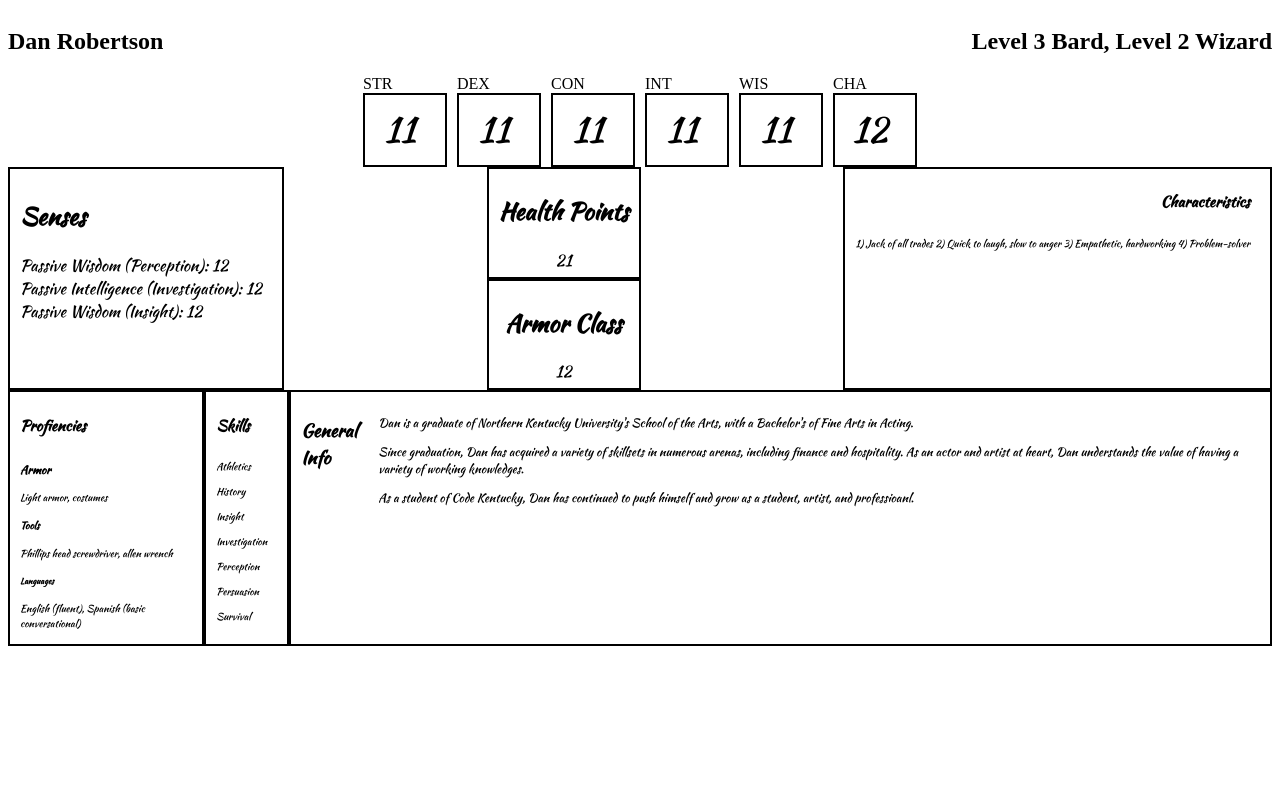
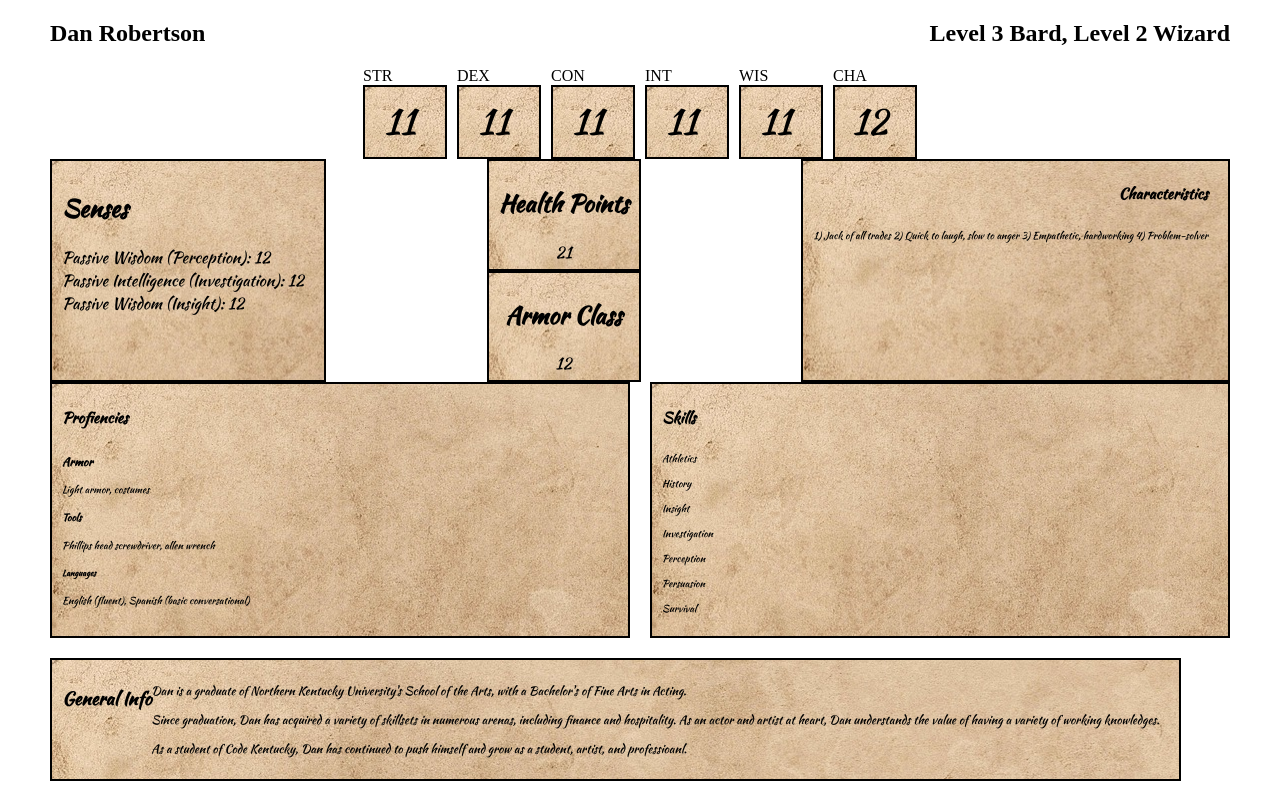
Before and after one commit to dan-robertson513/cdky-project-dr, a plain HTML site: page index.html in a window 1280 px wide. Drawn offline with Linux system fonts and the light colour scheme.

Commit message:
Continued refactoring html and css, updated and added media queries, added further css styling.

```diff
--- a/index.html
+++ b/index.html
@@ -13,6 +13,7 @@
 <body>
     <header></header>
     <main>
+        <div class="page-container">
             <section>
                 <div class="hero">
                     <h1>Dan Robertson</h1>
@@ -23,54 +24,55 @@
                 <div class="stats-container">
                     <div class="stat-item">
                         <span class="stat-item-label"> STR</span>
-                    <div class="stat-item-container">11</div>
+                        <div class="stat-item-container parchment">11</div>
                     </div>
                     <div class="stat-item">
                         <span class="stat-item-label">DEX</span>
-                    <div class="stat-item-container">11</div>
+                        <div class="stat-item-container parchment">11</div>
                     </div>
                     <div class="stat-item">
                         <span class="stat-item-label"> CON</span>
-                    <div class="stat-item-container">11</div>
+                        <div class="stat-item-container parchment">11</div>
                     </div>
                     <div class="stat-item">
                         <span class="stat-item-label"> INT</span>
-                    <div class="stat-item-container">11</div>
+                        <div class="stat-item-container parchment">11</div>
                     </div>
                     <div class="stat-item">
                         <span class="stat-item-label"> WIS</span>
-                    <div class="stat-item-container">11</div>
+                        <div class="stat-item-container parchment">11</div>
                     </div>
                     <div class="stat-item">
                         <span class="stat-item-label"> CHA</span>
-                    <div class="stat-item-container">12</div>
+                        <div class="stat-item-container parchment">12</div>
                     </div>
             </section>
             <section class="basics">
-            <div class="senses-container">
+                <div class="senses-container parchment">
                     <h2 class="senses-container-label">Senses</h2>
                     <div class="senses-container-info"> Passive Wisdom (Perception): 12 </div>
                     <div class="senses-container-info"> Passive Intelligence (Investigation): 12 </div>
                     <div class="senses-container-info"> Passive Wisdom (Insight): 12 </div>
                 </div>
-            <div class="hp-ac-container">
+                <div class="hp-ac-container parchment">
                     <div class="health-points-container">
                         <h2 class="health-points-label"> Health Points</h2>
                         <div class="health-points-item"> 21</div>
                     </div>
-                <div class="armor-class-container">
+                    <div class="armor-class-container parchment">
                         <h2 class="armor-class-label"> Armor Class</h2>
                         <div class="armor-class-item"> 12</div>
                     </div>
                 </div>
-            <div class="characteristics-descrip-container">
+                <div class="characteristics-descrip-container parchment">
                     <h2 class="characteristics-descrip-label">Characteristics</h2>
                     <div class="characteristics-descrip-item">
-                    <p>1) Jack of all trades 2) Quick to laugh, slow to anger 3) Empathetic, hardworking 4) Problem-solver</p>
+                        <p>1) Jack of all trades 2) Quick to laugh, slow to anger 3) Empathetic, hardworking 4)
+                            Problem-solver</p>
                     </div>
             </section>
             <section class="specifics">
-            <div class="profiencies-container">
+                <div class="profiencies-container parchment">
                     <h2 class="profiencies-label"> Profiencies</h2>
                     <div class="profiencies-item">
                         <h3>Armor</h3>
@@ -82,7 +84,7 @@
                     </div>
 
                 </div>
-            <div class="skills-container">
+                <div class="skills-container parchment">
                     <h2 class="skills-label"> Skills</h2>
                     <div class="skills-items">
                         <p> Athletics</p>
@@ -95,15 +97,20 @@
                     </div>
 
                 </div>
-            <div class="general-info-container">
+                <div class="general-info-container parchment">
                     <h2 class="general-info-label"> General Info</h2>
                     <div class="general-info-items">
-                    <p> Dan is a graduate of Northern Kentucky University's School of the Arts, with a Bachelor's of Fine Arts in Acting.</p>
-                    <p> Since graduation, Dan has acquired a variety of skillsets in numerous arenas, including finance and hospitality. As an actor and artist at heart, Dan understands the value of having a variety of working knowledges.</p>
-                    <p> As a student of Code Kentucky, Dan has continued to push himself and grow as a student, artist, and professioanl.</p>
+                        <p> Dan is a graduate of Northern Kentucky University's School of the Arts, with a Bachelor's of
+                            Fine Arts in Acting.</p>
+                        <p> Since graduation, Dan has acquired a variety of skillsets in numerous arenas, including
+                            finance and hospitality. As an actor and artist at heart, Dan understands the value of
+                            having a variety of working knowledges.</p>
+                        <p> As a student of Code Kentucky, Dan has continued to push himself and grow as a student,
+                            artist, and professioanl.</p>
 
                     </div>
             </section>
+        </div>
     </main>
 </body>
 
--- a/main.css
+++ b/main.css
@@ -1,3 +1,13 @@
+.page-container {
+    padding: 0px 20px 0px 20px;
+}
+
+body {
+    margin: 0;
+}
+.parchment  {
+    background-image: url(parchment.jpeg);
+}
 .stat-item-container {
     font-size: 35px;
     font-family: 'Kaushan Script', cursive;
@@ -9,6 +19,7 @@
     align-items: center;
     padding: 10px 20px 10px 10px;
 }
+
 .stat-item-label {
     text-align: center;
 }
@@ -17,7 +28,9 @@
     display: flex;
     gap: 10px;
     justify-content: center;
+    flex-wrap: wrap;
 }
+
 .hero {
     display: flex;
     justify-content: space-between;
@@ -26,11 +39,13 @@
 .basics {
     display: flex;
     justify-content: space-between;
+    flex-direction: column;
 }
 
 .senses-container-label {
     text-align: left;
 }
+
 .senses-container {
     font-family: 'Kaushan Script', cursive;
     border: solid 2px black;
@@ -96,6 +111,7 @@
 .specifics {
     display: flex;
     justify-content: space-between;
+    flex-direction: column;
 }
 
 .profiencies-container {
@@ -128,8 +144,29 @@
 }
 
 
-@media only screen and (min-width: 400px) {
+@media only screen and (min-width: 700px) {
+    .page-container {
+        padding: 0px 35px 0px 35px;
+    }
 
 
+    .basics,
+    .specifics {
+        display: flex;
+        justify-content: space-between;
+        flex-direction: row;
+        flex-wrap: wrap;
+        gap: 20px;
+    }
+    .profiencies-container, .skills-container {
+        flex-basis: calc(50% - 10px);
+        box-sizing: border-box;
+    }
+}
+
+@media only screen and (min-width: 1024px) {
+    .page-container {
+        padding: 0px 50px 0px 50px;
+    }
 
 }
```
Also changed, not shown: parchment.jpeg (added). Lines whose indentation alone changed are shown as unchanged.
